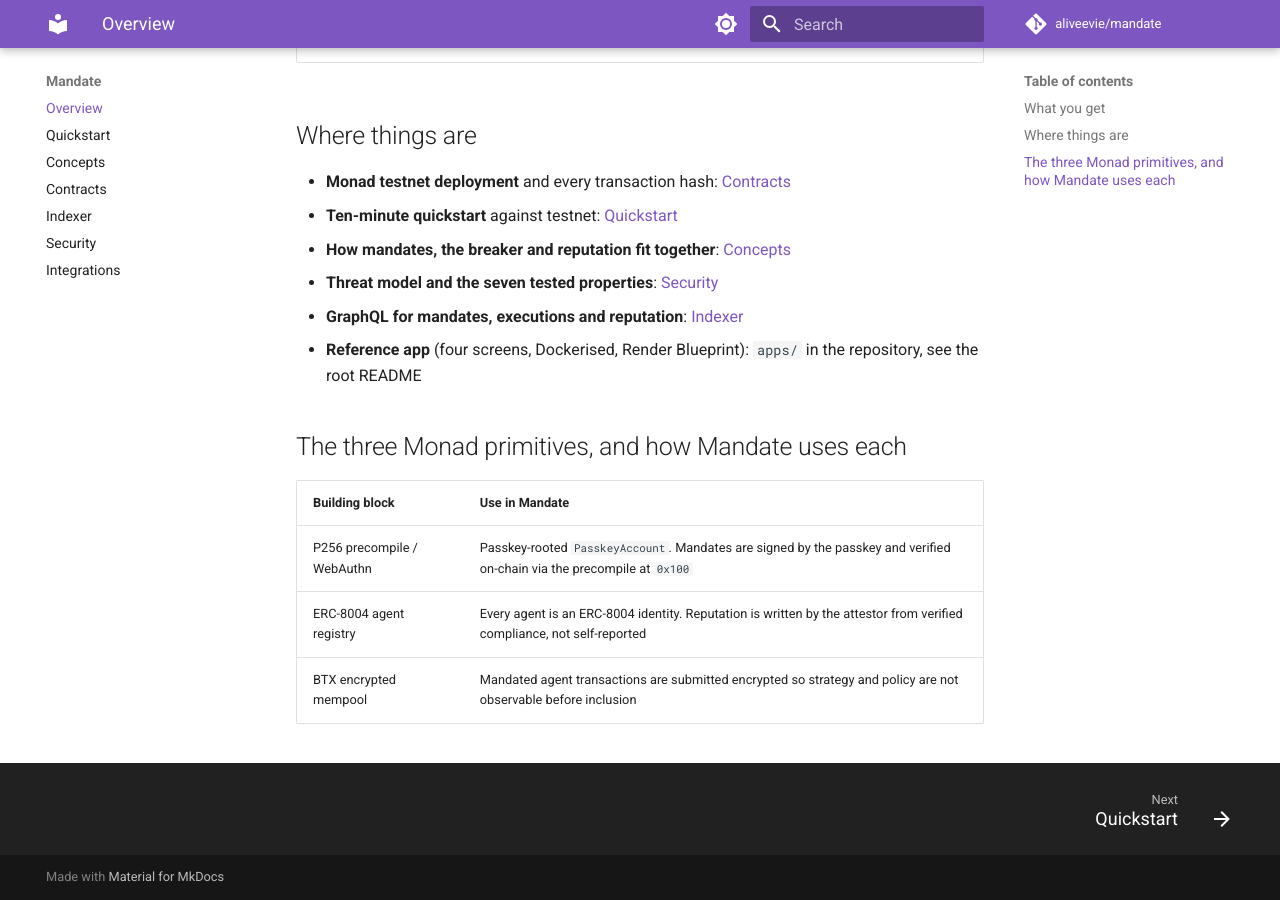
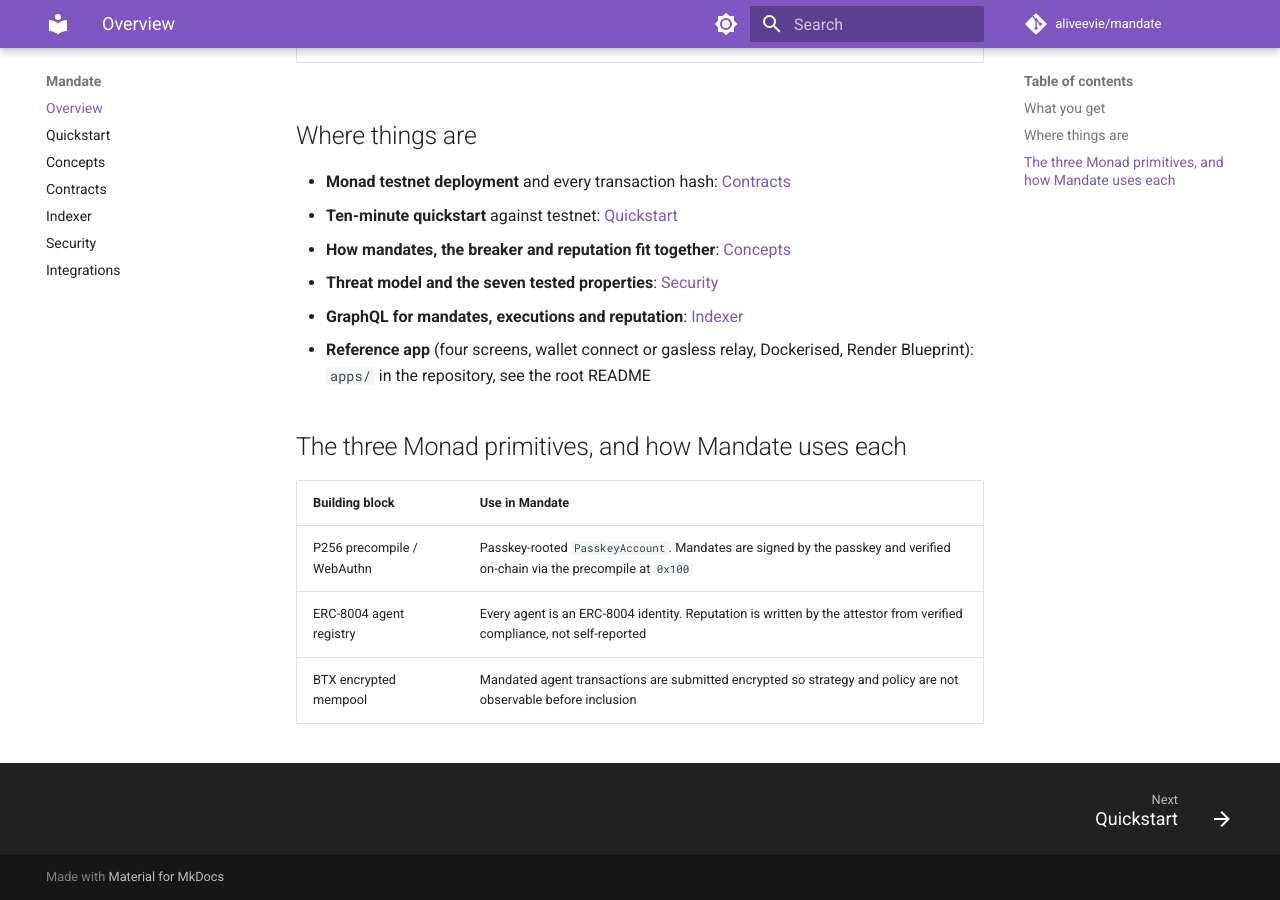
Before and after one commit to aliveevie/mandate, an MkDocs documentation site: the page built from docs/index.md, in a window 1280 px wide and 900 px high, scrolled down 845 px. Built offline with MkDocs 1.6.1 and Material for MkDocs 9.7.7, drawn with Linux system fonts in a browser that asks for light colours; comment, search, counter and statistics services are not loaded.

Commit message:
docs: wallet mode, security and CI in README; brand assets
README explains the two gas modes and the three live proofs, and points to the security doc and CI. assets/ holds the logo and wordmark as SVG and 1024px PNG for the submission.

Co-Authored-By: Claude Fable 5.1 <noreply@anthropic.com>
Claude-Session: https://claude.ai/code/session_01AdwZMAAPYsQmLbCLnLMDKV

```diff
--- a/docs/index.md
+++ b/docs/index.md
@@ -22,7 +22,7 @@ Mandate is a primitive, not a product. The reference app exists only to prove th
 - **How mandates, the breaker and reputation fit together**: [Concepts](concepts.md)
 - **Threat model and the seven tested properties**: [Security](security.md)
 - **GraphQL for mandates, executions and reputation**: [Indexer](indexer.md)
-- **Reference app** (four screens, Dockerised, Render Blueprint): `apps/` in the repository, see the root README
+- **Reference app** (four screens, wallet connect or gasless relay, Dockerised, Render Blueprint): `apps/` in the repository, see the root README
 
 ## The three Monad primitives, and how Mandate uses each
 
```
Also changed, not shown: README.md (+8 -2 lines), assets/logo.png (added), assets/logo.svg (added), assets/wordmark.png (added), assets/wordmark.svg (added).
